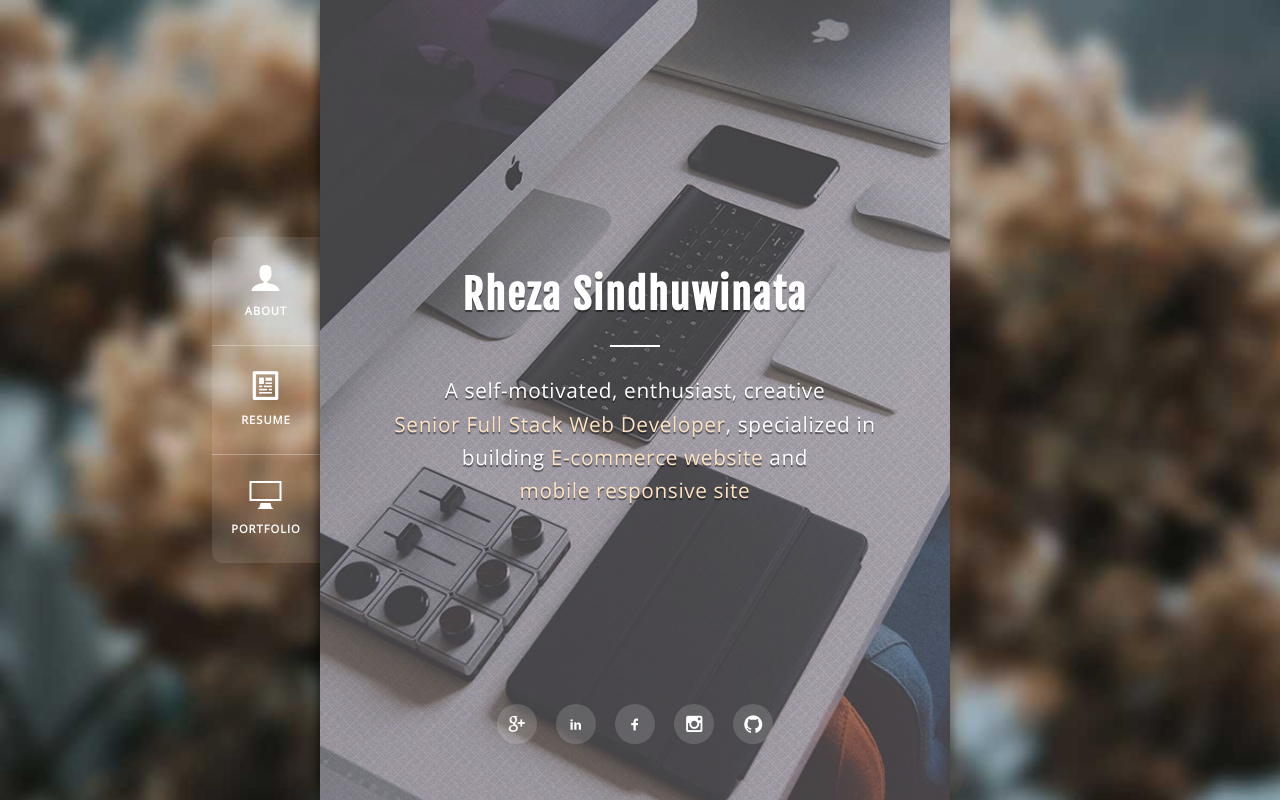
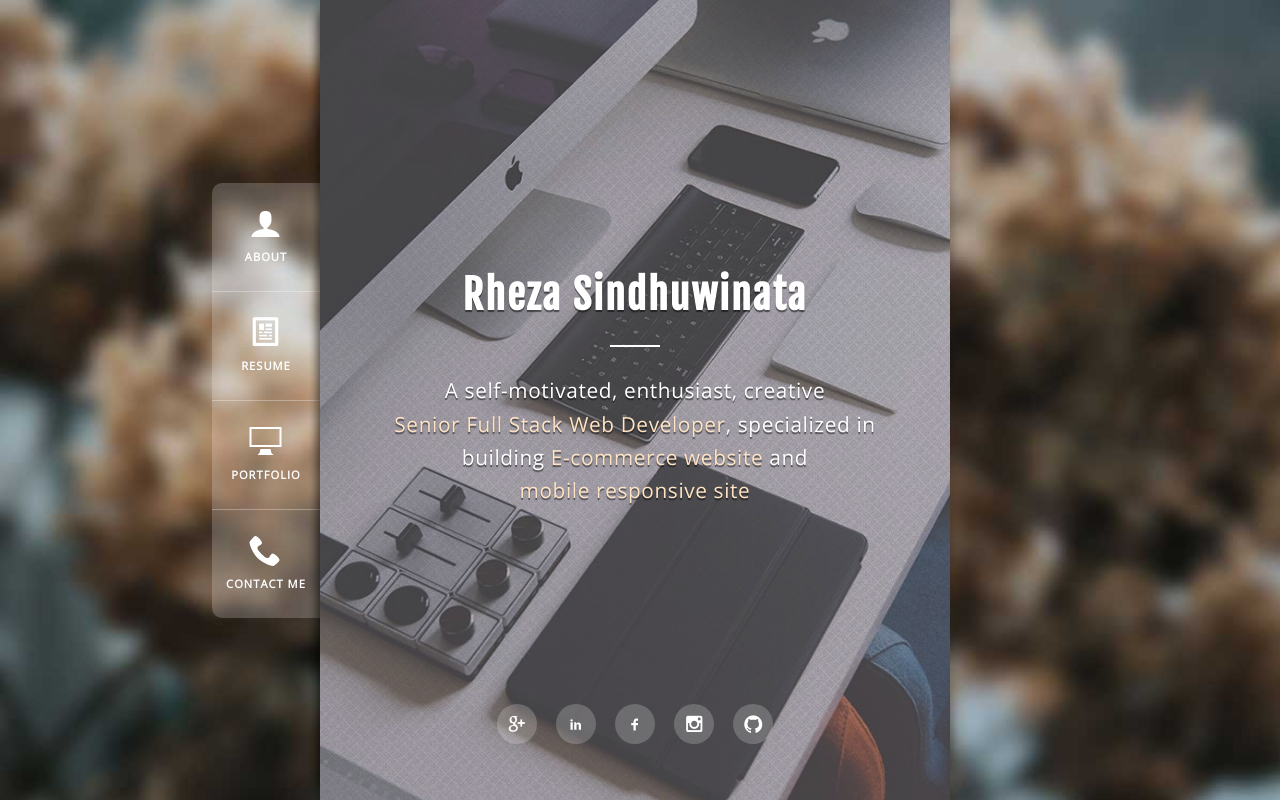
Before and after one commit to rhewin/rhewin.github.io, a PHP site: page / in a window 1280 px wide. Run offline with PHP 8.4, Linux system fonts and the light colour scheme; some libraries are stand-ins or nearby versions; some web fonts are replaced.

Commit message:
Add contact form

```diff
--- a/css/main.css
+++ b/css/main.css
@@ -7,6 +7,7 @@ h1.title { font-family:'Fjalla One', sans-serif; }
 h2.title, .section_quote .quote { font-family:'Pompiere', cursive; }
 
 /* General */
+*:focus { outline:none; }
 body { background:url('../img/bg.jpg') 0 0 no-repeat; background-size:cover; color:#A8A7A6; }
 a { display:inline-block; text-decoration:none; color:goldenrod; -webkit-transition:all .3s ease; transition:all .3s ease; }
 h1, h2, h3, h4, h5, h6 { font-weight:normal; }
@@ -22,6 +23,18 @@ hr.divider.dark { border-top:2px solid #333; }
 ul { -webkit-padding-start:0; -webkit-margin-before:0; -webkit-margin-after:0; }
 ul.nolist { list-style-type:none; }
 ul.inline li { display:inline; }
+form input, form textarea { border-radius:15px; padding:0.7rem 1rem; font-size:12px; min-width:200px; }
+form textarea { width:80%; min-height:100px; border-radius:15px; padding:1rem; }
+form input[type="submit"] { min-width:150px; cursor:pointer; }
+
+form.white input, form.white textarea { background:none; border:1px solid #fff; color:#fff; }
+form.white input::-webkit-input-placeholder, textarea::-webkit-input-placeholder { color:#fff;}
+form.white input::-moz-placeholder, textarea::-moz-placeholder { color:#fff; }
+form.white input:-ms-input-placeholder, textarea:-ms-input-placeholder { color:#fff; }
+form.white input:-moz-placeholder, textarea:-moz-placeholder { color:#fff; }
+form.white input[type="submit"] { background:rgba(255,255,255, .8); color:#b6a6d4; }
+form.white input[type="submit"]:hover { opacity:0.5; }
+
 .block { display:inline-block; }
 .block.md3 { width:30%; }
 .wrapper { position:relative; }
@@ -43,6 +56,9 @@ ul.inline li { display:inline; }
 .panel_about .inner.section_personal_info { background:#f9f9f9; color:#333; padding:25px 25px 35px; }
 .panel_resume { background:rgba(218, 165, 32, .8); }
 .panel_portfolio { background:rgba(246, 97, 82, .9); }
+.panel_contact { background:rgba(182, 166, 212, .9); }
+.panel_contact .section_contact_content { text-align:left; }
+.panel_contact .section_contact_content .line { display:block; width:100%; margin-bottom:15px; }
 .section_personal_info .block { cursor:pointer; -webkit-transition:all .3s ease; transition:all .3s ease; }
 .section_personal_info .block:hover { opacity:0.5; }
 .section_personal_info a { color:#555; }
@@ -58,8 +74,8 @@ ul.inline li { display:inline; }
 .section_portfolio .block:hover { cursor:pointer; opacity:1 !important; -webkit-animation-play-state:paused; -moz-animation-play-state:paused;
     -o-animation-play-state:paused; animation-play-state: paused; animation:step-end; }
 .section_portfolio p.title { font-size:14px; margin-bottom:15px; }
-.floatmenu { position:fixed; left:calc(25% - 108px); top:calc(50% - 163px); -webkit-transition:all 1s ease; transition:all 1s ease; z-index:2; }
-.floatmenu ul li { display:table; height:108px; width:108px; border-bottom:1px solid rgba(255,255,255,0.3); background:rgba(255,255,255,0.1); }
+.floatmenu { position:fixed; left:calc(25% - 108px); top:calc(50% - 217px); -webkit-transition:all 1s ease; transition:all 1s ease; z-index:2; }
+.floatmenu ul li { display:table; height:108px; width:108px; border-bottom:1px solid rgba(255,255,255,0.3); background:rgba(255,255,255,0.2); }
 .floatmenu ul li.first { border-top-left-radius:10px; }
 .floatmenu ul li.last { border-bottom-left-radius:10px; border-bottom:0; }
 .floatmenu ul li a { display:table-cell; color:#FFF; text-align:center; vertical-align:middle; height:100%; position:relative; font-weight:bold; font-size:0.7rem; line-height:2.5em; letter-spacing:1px; }
@@ -68,7 +84,7 @@ ul.inline li { display:inline; }
 .floatmenu ul li.active a { color:#000; }
 .floatmenu .ico { font-size:2rem; }
 .social_media { position:absolute; bottom:28px; padding:28px 0; width:100%; left:0; }
-.social_media a { width:40px; height:40px; line-height:40px; border-radius:100%; font-size:18px; background:rgba(255,255,255,0.15); color:#FFF; }
+.social_media a { width:40px; height:40px; line-height:40px; border-radius:100%; font-size:18px; background:rgba(255,255,255,0.2); color:#FFF; }
 .social_media a:hover { transform: translate(0, -8px); background:rgba(246, 239, 159,0.1); }
 .social_media li + li { margin-left:15px; }
 .mCS-autoHide > .mCustomScrollBox ~ .mCSB_scrollTools { opacity:1; filter:"alpha(opacity=1)"; -ms-filter: "alpha(opacity=1)"; }
--- a/index.html
+++ b/index.html
@@ -28,15 +28,22 @@
 						<span class="label">RESUME</span>
 					</a>
 				</li>
-				<li class="last link_portfolio">
+				<li class="link_portfolio">
 					<a href="javascript:void(0);">
 						<div class="ico ico-display"></div>
 						<span class="label">PORTFOLIO</span>
 					</a>
 				</li>
+				<li class="last link_contact">
+					<a href="javascript:void(0);">
+						<div class="ico ico-phone"></div>
+						<span class="label">CONTACT ME</span>
+					</a>
+				</li>
 			</ul>
 		</div>
 		<div class="wrapper">
+			<!-- Big Main Panel -->
 			<div class="container main_profile">
 				<div class="inner">
 					<div class="description">
@@ -49,11 +56,12 @@
 							<li><a href="https://www.linkedin.com/in/rheza-sindhuwinata/" target="_blank"><div class="ico ico-social-linkedin"></div></a></li>
 							<li><a href="#" target="_blank"><div class="ico ico-social-facebook"></div></a></li>
 							<li><a href="#" target="_blank"><div class="ico ico-instagram"></div></a></li>
-							<li><a href="https://rhewin.github.io/" target="_blank"><div class="ico ico-github"></div></a></li>
+							<li><a href="https://rhewin.github.io/"><div class="ico ico-github"></div></a></li>
 						</ul>
 					</div>
 				</div>
 			</div>
+
 			<!-- About Us Panel -->
 			<div class="container backpanel panel_about">
 				<div class="inner section_description">
@@ -184,6 +192,35 @@
 					<div class="block md3 sm2"></div>
 				</div>
 			</div><!-- End of Portfolio Panel -->
+			<!-- Contact Panel -->
+			<div class="container backpanel panel_contact">
+				<div class="inner section_contact">
+					<h2 class="title">Contact Me</h2>
+					<hr class="divider" />
+					<div class="section_contact_content">
+						<p>Let's build something together! Or contact me if you have any other questions.</p><br/>
+						<form class="white" action="https://formspree.io/rheza.s@gmail.com" method="POST">
+							<div class="line">
+								<input type="text" name="name" placeholder="Name *">
+							</div>
+							<div class="line">
+								<input type="email" name="email" placeholder="Email *">
+							</div>
+							<div class="line">
+								<input type="text" name="phone" placeholder="Phone number">
+							</div>
+							<div class="line">
+								<input type="text" name="website" placeholder="Website">
+							</div>
+							<div class="line">
+								<textarea name="message" placeholder="Some nice idea..."></textarea>
+							</div>
+							<input class="btnSubmit" type="submit" value="Send">
+						</form>
+					</div>
+				</div>
+			</div>
+			<!-- End of Contact Panel -->
 		</div>
 		<script src="js/jquery-1.12.0.min.js"></script>
 		<script src="js/jquery.mCustomScrollbar.min.js"></script>
--- a/js/main.js
+++ b/js/main.js
@@ -66,4 +66,8 @@ $(function () {
 	$('.link_portfolio').click(function(){
 		togglePanel('.panel_portfolio', '.link_portfolio');
 	});
+
+	$('.link_contact').click(function(){
+		togglePanel('.panel_contact', '.link_contact');
+	});
 });
```
